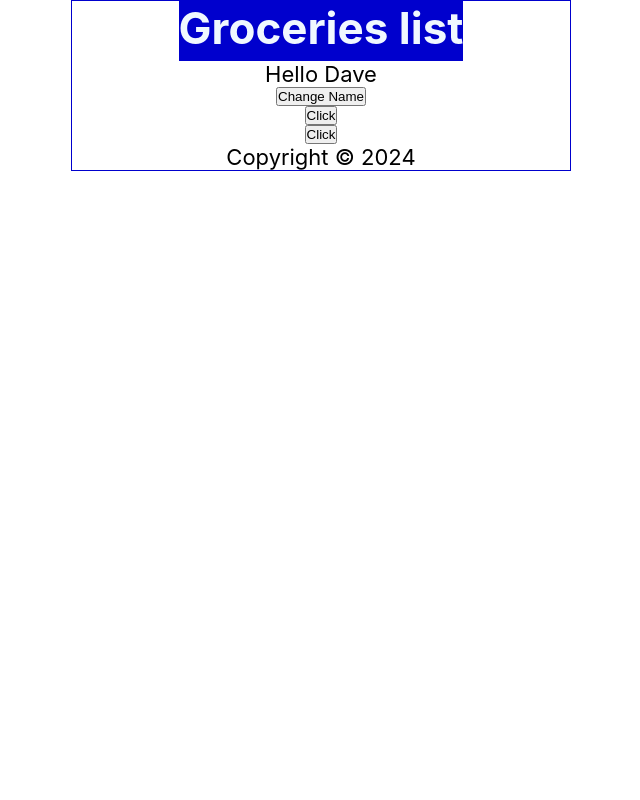
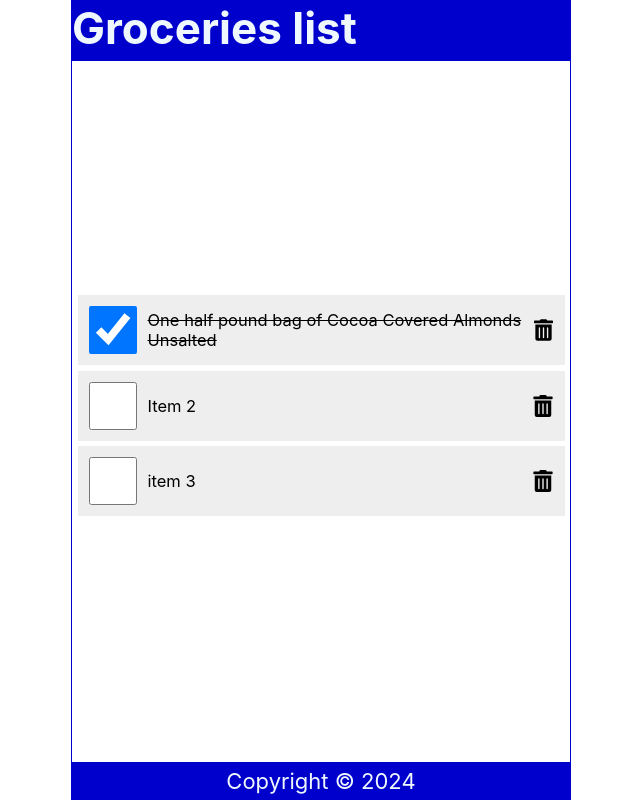
Before and after one commit to manasvi-tech/react-project, a React (Create React App) app: page / in a window 1280 px wide. Shown: the whole page, without its empty margins (319-959 px from the left). Built offline with nearby package versions, Linux system fonts and the light colour scheme; the HTML template or start-up script is replaced by a standard one.

Commit message:
lists and keys

```diff
--- a/package.json
+++ b/package.json
@@ -34,5 +34,8 @@
       "last 1 firefox version",
       "last 1 safari version"
     ]
+  },
+  "devDependencies": {
+    "react-icons": "^4.12.0"
   }
 }
--- a/src/Content.js
+++ b/src/Content.js
@@ -1,32 +1,72 @@
 import {useState} from 'react';
+import { FaTrashAlt } from 'react-icons/fa' /* importing trash can icon */
 
 const Content = () => {
-    const  [name, setName] = useState('Dave');
+    const  [items, setItems] = useState([ /* Array that contains three objects */
+    {
+        id:1,
+        checked:true,
+        item:"One half pound bag of Cocoa Covered Almonds Unsalted"
+    },
+    {
+        id:2,
+        checked:false,
+        item:"Item 2",
+    },
+    {
+        id:3,
+        checked:false,
+        item:"item 3"
+    }
+]);
+const handleCheck = (id) =>
+{
+   const listItems = items.map((item)=>item.id ===id ? {...item,
+checked : !item.checked } : item);
+setItems(listItems);
+localStorage.setItem('shoppinglist',JSON.stringify(listItems));
+}
+/* uses the map method on the items array to create a new array (listItems) based on the existing items array.
+ For each item in the array, it checks if the id matches the provided id.
+ If there's a match, it creates a new object using the spread operator ({ ...item }) to copy all existing
+properties of the item and toggles the checked property using !item.checked. If there's no match, it simply
+ returns the original item. */
 
+const handleDelete= (id) => {
+    const listItems = items.filter((item) => item.id !==id);
+   /*  uses the filter method to create a new array listItems that includes only the items
+    whose id does not match the provided 'id'. In other words, it removes the item with the specified id from the array. */
+    setItems(listItems);
+localStorage.setItem('shoppinglist',JSON.stringify(listItems));
+}
 
-  const nameChangeHandler = () => {
-    const names = ['Manasvi','Sanya','Dave'];
-    const num = Math.floor(Math.random()*3);
-    setName(names[num]);
-  }
-  const handleClick = () =>{
-    console.log('You clicked the button');
-    }
-  const handleClick2 = (name) =>{
-    console.log(`${name} was clicked `);
-    }
-  const handleClick3 = (e) =>{
-    console.log(e.target.innerText);
-    }
   return (
     <main>
-        <p onDoubleClick={handleClick}>
-            Hello {name} {/* here it is called immediately */}
-            </p>
-        <button onClick={nameChangeHandler}>Change Name</button> {/* this works without brackets */}
-        <button onClick={() => handleClick2('Dave')}>Click</button>{/*  this isnt called immediately even though it has brackets
-        because its inside the anonymous function which is activated on the click of the button */}
-        <button onClick={(e) => handleClick3(e)}>Click</button>
+        {items.length ? (
+            <ul>
+                {items.map((item)=>(
+                    <li className='item' key={item.id}>
+                        <input
+                            type="checkbox"
+                            onChange={() => handleCheck(item.id)}
+                            checked = {item.checked}
+                        />
+                        <label
+                            onDoubleClick={()=>handleCheck(item.id)}
+                            style={(item.checked) ? {textDecoration:
+                            'line-through'} : null}
+                        >{item.item}</label>
+                        <FaTrashAlt /* it was imported using react-icons */
+                            onClick={() =>handleDelete(item.id)}
+                            role='button '
+                            tabIndex = '0'
+                        />
+                    </li>
+                ))}
+            </ul>
+        ) : (
+            <p style ={{marginTop: '2rem'}}>Your list is empty</p>
+        )}
     </main>
   )
 }
--- a/src/Footer.js
+++ b/src/Footer.js
@@ -3,7 +3,8 @@
 const Footer = () => {
     const today = new Date();
   return (
-    <p>Copyright &copy; {today.getFullYear()}</p>
+   <footer> <p>Copyright &copy; {today.getFullYear()}</p>
+   </footer>
   )
 }
 
--- a/src/index.css
+++ b/src/index.css
@@ -15,24 +15,21 @@ body {
   -moz-osx-font-smoothing: grayscale;
 }
 
-code {
-  font-family: source-code-pro, Menlo, Monaco, Consolas, 'Courier New',
-    monospace;
-}
 
 .App{
   display: flex;
   flex-direction: column;
   justify-content: center;
   align-items: center;
-  height: calc(100vh-2px);
+  height: 100vh;
+  width: 100%;
   max-width: 500px;
   border: 1px solid mediumblue;
   margin: auto;
 
 }
 header{
-  width: calc(100%-2px);
+  width: 100%;
   padding: 0 0 0.25em;
   background-color: mediumblue;
   color: aliceblue;
@@ -49,3 +46,67 @@ main{
   align-items: center;
   overflow-y: auto;
 }
+footer{
+  width: 100%;
+  padding: 0.25em;
+  background-color: mediumblue;
+  color: aliceblue;
+  display: grid;
+  place-content: center;
+
+}
+ul {
+  width: 100%;
+  list-style-type: none;
+  padding: 0 0.25rem 0.25rem;
+}
+
+ul li ::before{
+  content: "\200B";
+}
+.item{
+  display: flex;
+  justify-content: center;
+  align-items: center;
+  padding: 0.5rem 0.5rem 0.5rem;
+  margin: 0.25rem 0;
+  background-color: #eee;
+
+}
+.item:first-child{
+  margin: 0;
+}
+.item input[type="checkbox"]{
+  text-align: center;
+  width: 2.5rem;
+  width: 48px;
+  min-width: 48px;
+  height: 2.5rem;
+  height: 48px;
+  min-height: 48px;
+  cursor: pointer;
+  margin-right: 0.5rem;
+}
+.item input[type="checkbox"]:focus + label
+{
+  text-decoration: none;
+}
+
+.item > label {
+  font-size: 0.75rem;
+  flex-grow: 1;
+
+}
+.item-svg{
+    width: 48px;
+    min-width: 48px;
+    height: 36px;
+    font-size: 1rem;
+    color: steelblue;
+    cursor: pointer;
+}
+.item svg:focus,
+.item svg:hover{
+  color: red;
+  outline: none;
+}
```
Also changed, not shown: 1 other file (tests, documents, lock files or other folders).
